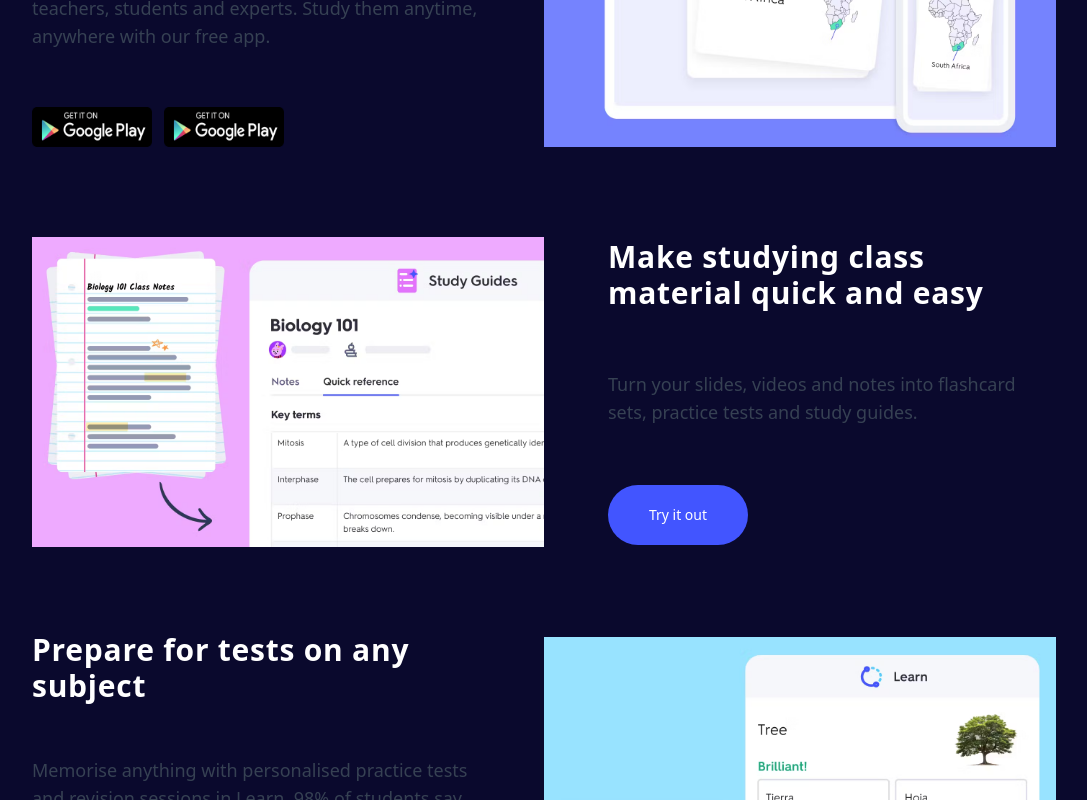
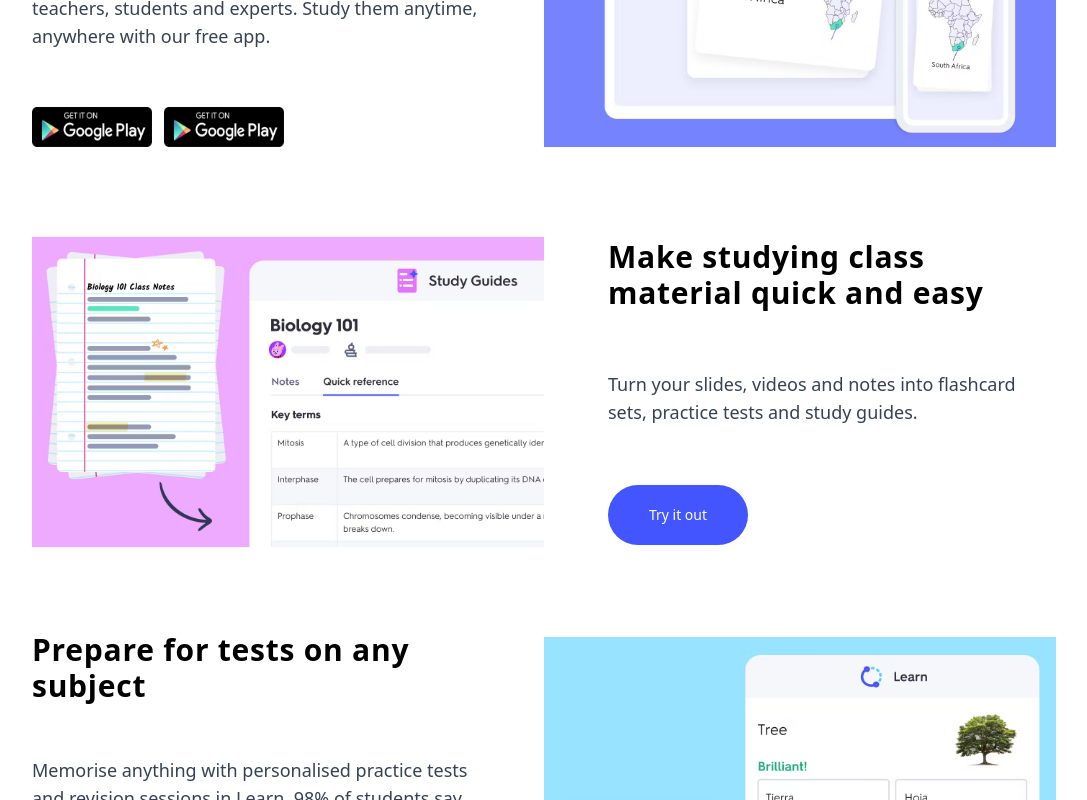
Before and after one commit to arslankaleem7229/quizzy, a Next.js app: page / in a window 1280 px wide. Shown: the part 1063-1863 px from the top of the page, without its empty margins (96-1183 px from the left). Built offline with nearby package versions, Linux system fonts and the light colour scheme; no server answers.

Commit message:
enabled dark/light mode

```diff
--- a/app/(home)/latest/components/Sidebar.tsx
+++ b/app/(home)/latest/components/Sidebar.tsx
@@ -51,13 +51,13 @@ const SidebarButton = ({
       className={`flex w-full items-center gap-5 rounded-lg px-3 py-3 text-left transition ${
         item.active
           ? "bg-white/10 font-medium"
-          : "text-(--foreground) hover:bg-white/5"
+          : "text-(--textColor) hover:bg-(--foreground)/5"
       }`}
     >
       <div
         className={`
                 relative h-4 w-4
-                before:content-[''] before:absolute before:inset-0 before:bg-white
+                before:content-[''] before:absolute before:inset-0 before:bg-(--iconColor)
                 before:[-webkit-mask-image:var(--icon)]
                 before:mask-(--icon)
                 before:mask-contain
--- a/app/(home)/layout.tsx
+++ b/app/(home)/layout.tsx
@@ -3,5 +3,9 @@ export default function HomeLayout({
 }: Readonly<{
   children: React.ReactNode;
 }>) {
-  return children;
+  return (
+    <body className="min-h-screen bg-(--background) text-(--foreground) transition-colors">
+      {children}
+    </body>
+  );
 }
--- /dev/null
+++ b/app/AppThemeProvider.tsx
@@ -0,0 +1,18 @@
+import { ThemeProvider } from "next-themes";
+
+export default function AppThemeProvider({
+  children,
+}: {
+  children: React.ReactNode;
+}) {
+  return (
+    <ThemeProvider
+      attribute="data-theme"
+      defaultTheme="dark"
+      enableSystem={false}
+      disableTransitionOnChange
+    >
+      {children}
+    </ThemeProvider>
+  );
+}
--- a/app/Navbar.tsx
+++ b/app/Navbar.tsx
@@ -1,13 +1,25 @@
+"use client";
 import Logo from "./components/Logo";
 import SearchField from "./components/Inputs/SearchField";
 import NavbarUserButton from "./components/Buttons/NavbarUserButton";
 import NavbarCreateButton from "./components/Buttons/NavbarCreateButton";
 import NavbarUpgradeButton from "./components/Buttons/NavbarUpgradeButton";
+import { useSession } from "next-auth/react";
+import { useMemo } from "react";
+import { User } from "next-auth";
 
 const Navbar = () => {
+  const { data: session, status } = useSession();
+
+  const user = useMemo(() => session?.user as User, [session]);
+
   return (
     <>
-      <header className="flex flex-wrap md:flex-nowrap sticky top-0 left-0 right-0 h-28 md:h-16 items-center px-2 lg:px-4 bg-(--background) z-999">
+      <header
+        className={`flex flex-wrap md:flex-nowrap sticky top-0 left-0 right-0 h-28 md:h-16 items-center px-2 lg:px-4 ${
+          status !== "authenticated" ? "bg-white" : "bg-(--background)"
+        } z-999`}
+      >
         <div className="flex flex-1 md:flex-none shrink-0 gap-2 mr-4 xl:mr-0">
           <Logo />
           <div className="hidden lg:flex gap-2">
@@ -24,7 +36,7 @@ const Navbar = () => {
         <div className="flex flex-none gap-x-6 items-center ml-10 lg:mx-5">
           <NavbarCreateButton />
           <NavbarUpgradeButton />
-          <NavbarUserButton />
+          <NavbarUserButton user={user} />
         </div>
 
         <SearchField
--- a/app/Onboarding/index.tsx
+++ b/app/Onboarding/index.tsx
@@ -17,7 +17,7 @@ export default function Onboarding({ type }: { type?: "login" | "signup" }) {
 
   return (
     <div className=" h-full w-full fixed inset-0 bg-black/50 flex items-center justify-center z-9999">
-      <div className="h-full w-full bg-(--background) flex relative">
+      <div className="h-full w-full bg-white flex relative">
         <div className="relative hidden lg:block lg:shrink-0 w-0 lg:w-1/2 h-full ">
           <Image
             src={BgImage}
--- a/app/components/Buttons/NavbarUserButton.tsx
+++ b/app/components/Buttons/NavbarUserButton.tsx
@@ -10,26 +10,26 @@ import { RiLogoutBoxLine } from "react-icons/ri";
 import { MdOutlinePrivacyTip, MdOutlineFeedback } from "react-icons/md";
 import { BsStars } from "react-icons/bs";
 
-import { ThemeProvider, useTheme } from "next-themes";
+import { useTheme } from "next-themes";
+import { User } from "next-auth";
+import { useMounted } from "@/app/hooks/useMounted";
 
-const NavbarUserButtonContent = () => {
-  const { data: session, status } = useSession();
+const NavbarUserButtonContent = ({ user }: { user: User }) => {
   const [isOpen, setIsOpen] = useState(false);
   const triggerRef = useRef<HTMLButtonElement | null>(null);
   const dropdownRef = useRef<HTMLDivElement | null>(null);
 
+  const { resolvedTheme, setTheme } = useTheme();
   const closeDropdown = () => setIsOpen(false);
-  const { resolvedTheme, setTheme } = useTheme();
 
   const currentTheme =
     resolvedTheme && (resolvedTheme === "light" || resolvedTheme === "dark")
       ? resolvedTheme
       : "dark";
+
   const isLightMode = currentTheme === "light";
 
   const toggleTheme = () => setTheme(isLightMode ? "dark" : "light");
-
-  const user = useMemo(() => session?.user, [session]);
 
   useEffect(() => {
     const handleClickOutside = (event: MouseEvent) => {
@@ -56,6 +56,10 @@ const NavbarUserButtonContent = () => {
       document.removeEventListener("keydown", handleEsc);
     };
   }, []);
+
+  const mounted = useMounted();
+
+  if (!mounted) return null;
 
   if (status === "loading") {
     return null;
@@ -196,17 +200,17 @@ const NavbarUserButtonContent = () => {
   );
 };
 
-const NavbarUserButton = () => {
-  return (
-    <ThemeProvider
-      attribute="data-theme"
-      defaultTheme="dark"
-      enableSystem={false}
-      disableTransitionOnChange
-    >
-      <NavbarUserButtonContent />
-    </ThemeProvider>
-  );
-};
+// const NavbarUserButton = () => {
+//   return (
+//     <ThemeProvider
+//       attribute="data-theme"
+//       defaultTheme="dark"
+//       enableSystem={false}
+//       disableTransitionOnChange
+//     >
+//       <NavbarUserButtonContent />
+//     </ThemeProvider>
+//   );
+// };
 
-export default NavbarUserButton;
+export default NavbarUserButtonContent;
--- a/app/components/HomePosters.tsx
+++ b/app/components/HomePosters.tsx
@@ -17,7 +17,7 @@ const HomePosters = ({
   children,
 }: HomePostersProps) => {
   return (
-    <section className="w-full bg-(--background)">
+    <section className="w-full">
       <div
         className={`flex ${
           isreversed ? "md:flex-row-reverse" : "md:flex-row"
--- a/app/globals.css
+++ b/app/globals.css
@@ -6,29 +6,30 @@
   --primaryHover: #423ed8;
   --cardColor: #2e3856;
   --cardColorHover: #586380;
+  --iconColor: #ffffff;
+  --textColor: #ffffff;
 }
 
-[data-theme="light"] {
+:root[data-theme="light"] {
   --background: #ffffff;
   --foreground: #0a092d;
   --primary: #4255ff;
   --primaryHover: #423ed8;
   --cardColor: #f6f7fb;
   --cardColorHover: #edeff4;
+  --iconColor: #000000;
+  --textColor: #000000;
 }
 
-[data-theme="dark"] {
+:root[data-theme="dark"] {
   --background: #0a092d;
   --foreground: #ffffff;
   --primary: #4255ff;
   --primaryHover: #423ed8;
   --cardColor: #2e3856;
   --cardColorHover: #586380;
-}
-
-body {
-  background: var(--background);
-  color: var(--foreground);
+  --iconColor: #ffffff;
+  --textColor: #ffffff;
 }
 
 .primaryColor {
--- /dev/null
+++ b/app/hooks/useMounted.ts
@@ -0,0 +1,12 @@
+import { useEffect, useState } from "react";
+
+export function useMounted() {
+  const [mounted, setMounted] = useState(false);
+
+  useEffect(() => {
+    // React recommends doing async mount flagging
+    Promise.resolve().then(() => setMounted(true));
+  }, []);
+
+  return mounted;
+}
--- a/app/layout.tsx
+++ b/app/layout.tsx
@@ -2,6 +2,7 @@ import type { Metadata } from "next";
 import Navbar from "./Navbar";
 import "./globals.css";
 import AuthProvider from "./auth/Provider";
+import AppThemeProvider from "./AppThemeProvider";
 
 export const metadata: Metadata = {
   title: "Quizzy",
@@ -14,13 +15,14 @@ export default function RootLayout({
   children: React.ReactNode;
 }>) {
   return (
-    <html lang="en" suppressHydrationWarning>
-      <body className="min-h-screen bg-(--background) text-(--foreground) transition-colors">
+    <html lang="en" suppressHydrationWarning data-theme="light">
+      <body className="min-h-screen bg-white text-black transition-colors">
         <AuthProvider>
-          <Navbar />
-          <div className="flex">{children}</div>
+          <AppThemeProvider>
+            <Navbar />
+            <div className="flex">{children}</div>
+          </AppThemeProvider>
         </AuthProvider>
-        <div className="h-16" />
       </body>
     </html>
   );
--- a/app/page.tsx
+++ b/app/page.tsx
@@ -5,8 +5,8 @@ import HomePosters from "./components/HomePosters";
 
 export default function Home() {
   return (
-    <main className="flex-1 w-full overflow-x-hidden bg-(--background) space-y-10 pb-16">
-      <section className="bg-(--primary-gray) w-full">
+    <main className="flex-1 w-full overflow-x-hidden bg-white text-black space-y-10 pb-16">
+      <section className="w-full">
         <div className="max-w-6xl lg:max-w-7xl mx-auto flex flex-col items-center gap-10 px-8 md:px-16 py-12">
           <div className="max-w-3xl flex flex-col gap-4 text-center">
             <h1 className="text-[2.7rem] font-bold tracking-normal leading-tight">
```
